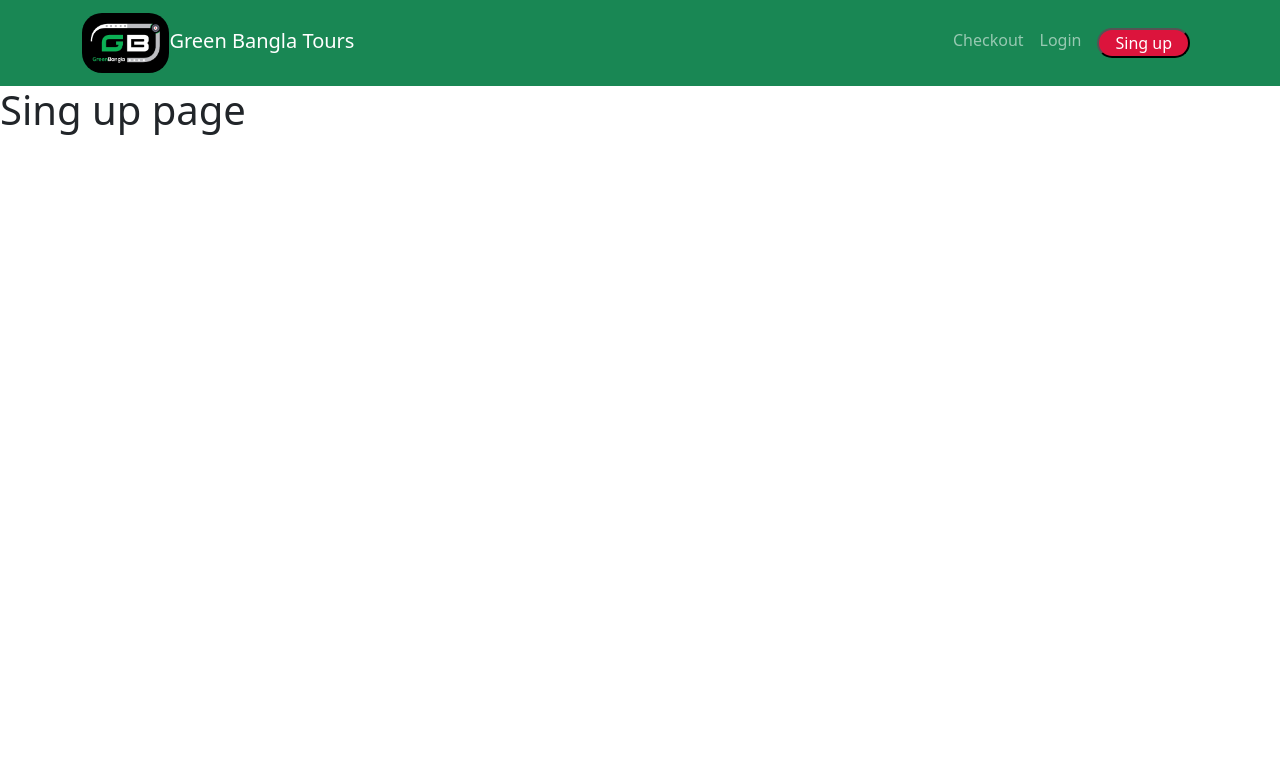
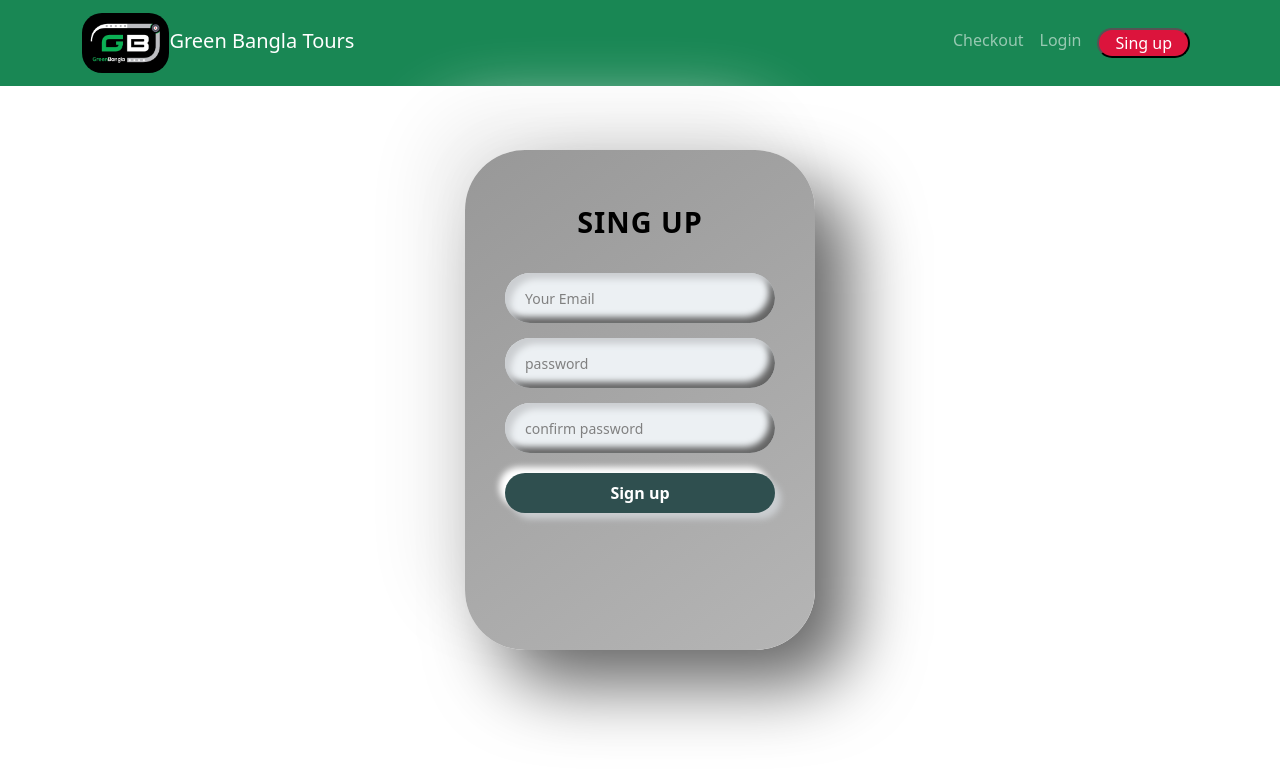
Before and after one commit to Shuvoghosh7/green-bangla-tours, a React (Create React App) app: page /singup in a window 1280 px wide. Shown: the top 770 px of the page. Built offline with nearby package versions, Linux system fonts and the light colour scheme.

Commit message:
add sing up component

```diff
--- a/package.json
+++ b/package.json
@@ -15,6 +15,7 @@
     "react-icons": "^4.3.1",
     "react-router-dom": "^6.3.0",
     "react-scripts": "5.0.1",
+    "react-toastify": "^8.2.0",
     "web-vitals": "^2.1.4"
   },
   "scripts": {
--- /dev/null
+++ b/src/Pages/Auth/Singup/Singup.css
@@ -0,0 +1,87 @@
+.login-container {
+    position: relative;
+    width: 350px;
+    margin: 4rem auto;
+    height: 500px;
+    padding: 40px;
+    box-sizing: border-box;
+    border-radius: 60px;
+    background: linear-gradient(145deg, #989898, #b5b5b5);
+    box-shadow: 35px 35px 70px #656565,
+        -35px -35px 70px #ededed;
+}
+
+
+.login-title {
+    text-align: center;
+    margin-top: 10px;
+    font-weight: 900;
+    font-size: 1.8rem;
+    color:black;
+    letter-spacing: 1px;
+}
+
+.login-form {
+    text-align: left;
+    margin-top: 30px;
+}
+
+.login-container label,
+.login-container input,
+.login-container button {
+    display: block;
+    width: 100%;
+    padding: 0;
+    border: none;
+    outline: none;
+    box-sizing: border-box;
+}
+
+.login-container label {
+    margin-bottom: 4px;
+    color: gray;
+    margin: 15px 0 5px 5px;
+
+}
+
+.login-container input::placeholder {
+    color: gray;
+}
+
+.login-container input {
+    background: #ecf0f3;
+    margin: 15px 0 0 0;
+    padding: 10px;
+    padding-left: 20px;
+    height: 50px;
+    font-size: 14px;
+    border-radius: 50px;
+    box-shadow: inset 6px 6px 6px #cbced1, inset -6px -6px 6px #656565;
+}
+
+.login-container button {
+    color: white;
+    margin-top: 20px;
+    background:#2F4F4F;
+    height: 40px;
+    border-radius: 20px;
+    cursor: pointer;
+    font-weight: 900;
+    box-shadow: 6px 6px 6px #cbced1, -6px -6px 6px white;
+    transition: 0.5s;
+}
+
+.login-container button:hover {
+    box-shadow: none;
+}
+
+
+.error-message {
+    font-size: 12px;
+    color: red;
+    margin: 10px;
+}
+
+.error-message::before {
+    content: "❌ ";
+}
--- a/src/Pages/Auth/Singup/Singup.js
+++ b/src/Pages/Auth/Singup/Singup.js
@@ -1,11 +1,113 @@
-import React from 'react';
+import { useEffect, useState } from "react";
+import { useCreateUserWithEmailAndPassword } from "react-firebase-hooks/auth";
+import { useLocation, useNavigate } from "react-router-dom";
+import { toast, ToastContainer } from "react-toastify";
+import "react-toastify/dist/ReactToastify.css";
+import  auth  from "../../Firebase.init";
+import './Singup.css'
 
-const Singup = () => {
+const Signup = () => {
+    const [userInfo, setUserInfo] = useState({
+        email: "",
+        password: "",
+        confirmPass: "",
+    });
+    const [errors, setErrors] = useState({
+        email: "",
+        password: "",
+        general: "",
+    });
+    const [createUserWithEmailAndPassword, user, loading, hookError] =
+        useCreateUserWithEmailAndPassword(auth, { sendEmailVerification: true });
+
+    const handleEmailChange = (e) => {
+        const emailRegex = /\S+@\S+\.\S+/;
+        const validEmail = emailRegex.test(e.target.value);
+
+        if (validEmail) {
+            setUserInfo({ ...userInfo, email: e.target.value });
+            setErrors({ ...errors, email: "" });
+        } else {
+            setErrors({ ...errors, email: "Invalid email" });
+            setUserInfo({ ...userInfo, email: "" });
+        }
+
+    };
+    const handlePasswordChange = (e) => {
+        const passwordRegex = /.{6,}/;
+        const validPassword = passwordRegex.test(e.target.value);
+
+        if (validPassword) {
+            setUserInfo({ ...userInfo, password: e.target.value });
+            setErrors({ ...errors, password: "" });
+        } else {
+            setErrors({ ...errors, password: "Minimum 6 characters!" });
+            setUserInfo({ ...userInfo, password: "" });
+        }
+    };
+
+    const handleConfirmPasswordChange = (e) => {
+        if (e.target.value === userInfo.password) {
+            setUserInfo({ ...userInfo, confirmPass: e.target.value });
+            setErrors({ ...errors, password: "" });
+        } else {
+            setErrors({ ...errors, password: "Password's don't match" });
+            setUserInfo({ ...userInfo, confirmPass: "" });
+        }
+    };
+
+    const handleLogin = (e) => {
+        e.preventDefault();
+        console.log(userInfo);
+        createUserWithEmailAndPassword(userInfo.email, userInfo.password);
+    };
+
+    useEffect(() => {
+        if (hookError) {
+            switch (hookError?.code) {
+                case "auth/invalid-email":
+                    toast("Invalid email provided, please provide a valid email");
+                    break;
+                case "auth/invalid-password":
+                    toast("Wrong password. Intruder!!");
+                    break;
+                default:
+                    toast("something went wrong");
+            }
+        }
+    }, [hookError]);
+
+    const navigate = useNavigate();
+    const location = useLocation();
+    const from = location.state?.from?.pathname || "/";
+
+    useEffect(() => {
+        if (user) {
+            navigate(from);
+        }
+    }, [user]);
+
     return (
-        <div>
-            <h1>Sing up page</h1>
+        <div className="login-container">
+            <div className="login-title">SING UP</div>
+            <form className="login-form" onSubmit={handleLogin}>
+                <input type="text" placeholder="Your Email" onChange={handleEmailChange} />
+                {errors?.email && <p className="error-message">{errors.email}</p>}
+
+                <input type= "password"placeholder="password" onChange={handlePasswordChange} />
+                {errors?.password && <p className="error-message">{errors.password}</p>}
+                <input
+                    type="password"
+                    placeholder="confirm password"
+                    onChange={handleConfirmPasswordChange}
+                />
+
+                <button>Sign up</button>
+
+                <ToastContainer />
+            </form>
         </div>
     );
 };
 
-export default Singup;
+export default Signup;
```
Also changed, not shown: 1 other file (tests, documents, lock files or other folders).
